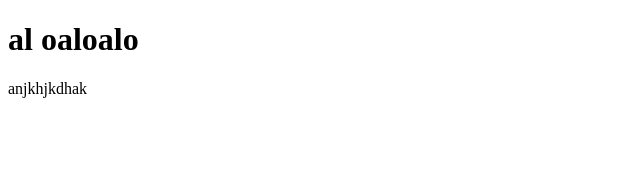
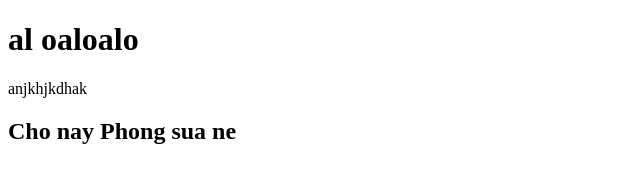
Before and after one commit to greattn/learngit, a plain HTML site: page index.html in a window 1280 px wide. Shown: the whole page, without its empty margins (0-640 px from the left). Drawn offline with Linux system fonts and the light colour scheme.

Commit message:
conflict commit

```diff
--- a/index.html
+++ b/index.html
@@ -9,5 +9,6 @@
 <body>
 <h1> al oaloalo </h1>
 <p>anjkhjkdhak</p>
+<h2>Cho nay Phong sua ne</h2>
 </body>
 </html>
```
